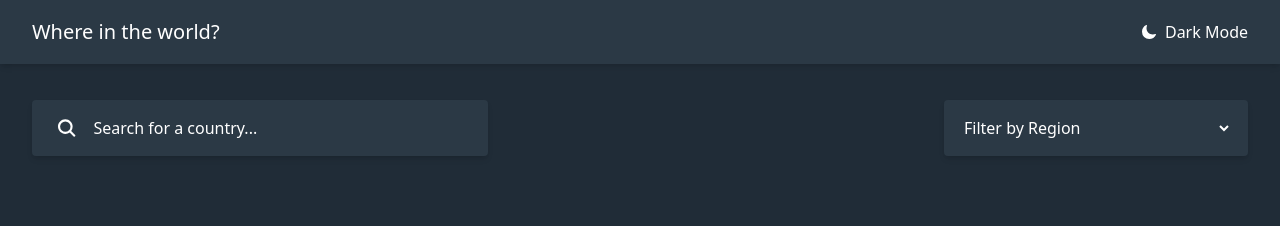
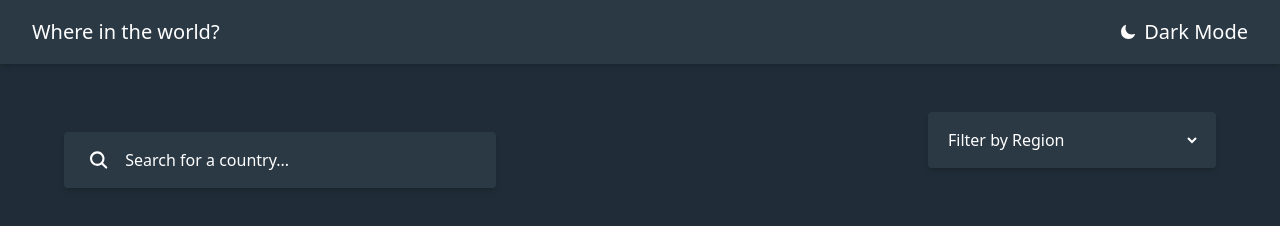
Before and after one commit to belunatic/rest-countries-api, a website built with Vite: page index.html in a window 1280 px wide. Built offline with nearby package versions, Linux system fonts and the light colour scheme; no server answers.

Commit message:
fixed the design in the front end

```diff
--- a/index.html
+++ b/index.html
@@ -11,24 +11,24 @@
 		<header class="dark h-[4rem] shadow-md">
 			<div
 				class="max-w-[85rem] mx-auto flex justify-between items-center h-full px-8">
-				<h1 class="text-xl w-3/4">Where in the world?</h1>
-				<div class="flex flex-row w-1/4 justify-end items-center">
+				<h1 class="text-md md:text-xl w-1/2 md:w-3/4">Where in the world?</h1>
+				<div class="flex flex-row w-1/2 md:w-1/4 justify-end items-center">
 					<!-- <img
 						src="./public/moon.svg"
 						alt="mood icon"
 						class="size-6 mr-2 icons dark" /> -->
 					<ion-icon name="moon" class="size-4 mr-2 icons dark"></ion-icon>
-					<span>Dark Mode</span>
+					<span class="text-md md:text-xl">Dark Mode</span>
 				</div>
 			</div>
 		</header>
 		<section
 			id="filter"
-			class="max-w-[85rem] mx-auto flex justify-between items-center h-[8rem] px-8 py-4">
-			<div id="search-div" class="w-3/4">
-				<form class="w-1/2">
+			class="max-w-[85rem] mx-auto flex flex-col md:flex-row justify-between items-center h-[8rem] px-8 py-4 md:m-8 mb-8 gap-y-6">
+			<div id="search-div" class="w-full md:w-3/4">
+				<form class="md:w-1/2">
 					<div
-						class="searchDiv dark px-4 py-4 shadow-md flex items-center rounded-sm">
+						class="searchDiv dark px-4 py-4 shadow-md flex items-start md:items-center rounded-sm">
 						<ion-icon name="search" class="pr-4 pl-2 size-6"></ion-icon
 						><input
 							type="text"
@@ -39,7 +39,7 @@
 					</div>
 				</form>
 			</div>
-			<div id="filter-div" class="w-1/4">
+			<div id="filter-div" class="md:w-1/4 w-3/4 self-start">
 				<div
 					class="searchDiv dark px-4 py-4 shadow-md flex items-center rounded-sm">
 					<label for="underline_select" class="sr-only">Filter by Region</label>
@@ -55,7 +55,9 @@
 			</div>
 		</section>
 		<section class="max-w-[85rem] mx-auto h-full px-8">
-			<div id="resultDiv" class="grid grid-cols-4 gap-x-12 gap-y-16"></div>
+			<div
+				id="resultDiv"
+				class="grid grid-cols-1 md:grid-cols-4 gap-x-12 gap-y-16"></div>
 		</section>
 		<script type="module" src="/src/main.ts"></script>
 		<script
--- a/src/main.ts
+++ b/src/main.ts
@@ -45,7 +45,7 @@ function displayAllCountries(data: AllCountries[]): string[] {
 		return `<div
 					class="country dark flex flex-col gap-y-4 rounded-lg shadow-lg pb-8 overflow-hidden">
 
-                        <div class="h-48  w-full " style="background:url(${item.flags.png});background-size:cover;background-repeat: no-repeat;
+                        <div class="h-48 w-full" style="background:url(${item.flags.png});background-size:cover;background-repeat: no-repeat;
 background-position: center; "></div>
 					<div class="px-6">
 						<p class="font-bold text-lg py-3">${item.name.official}</p>
```
